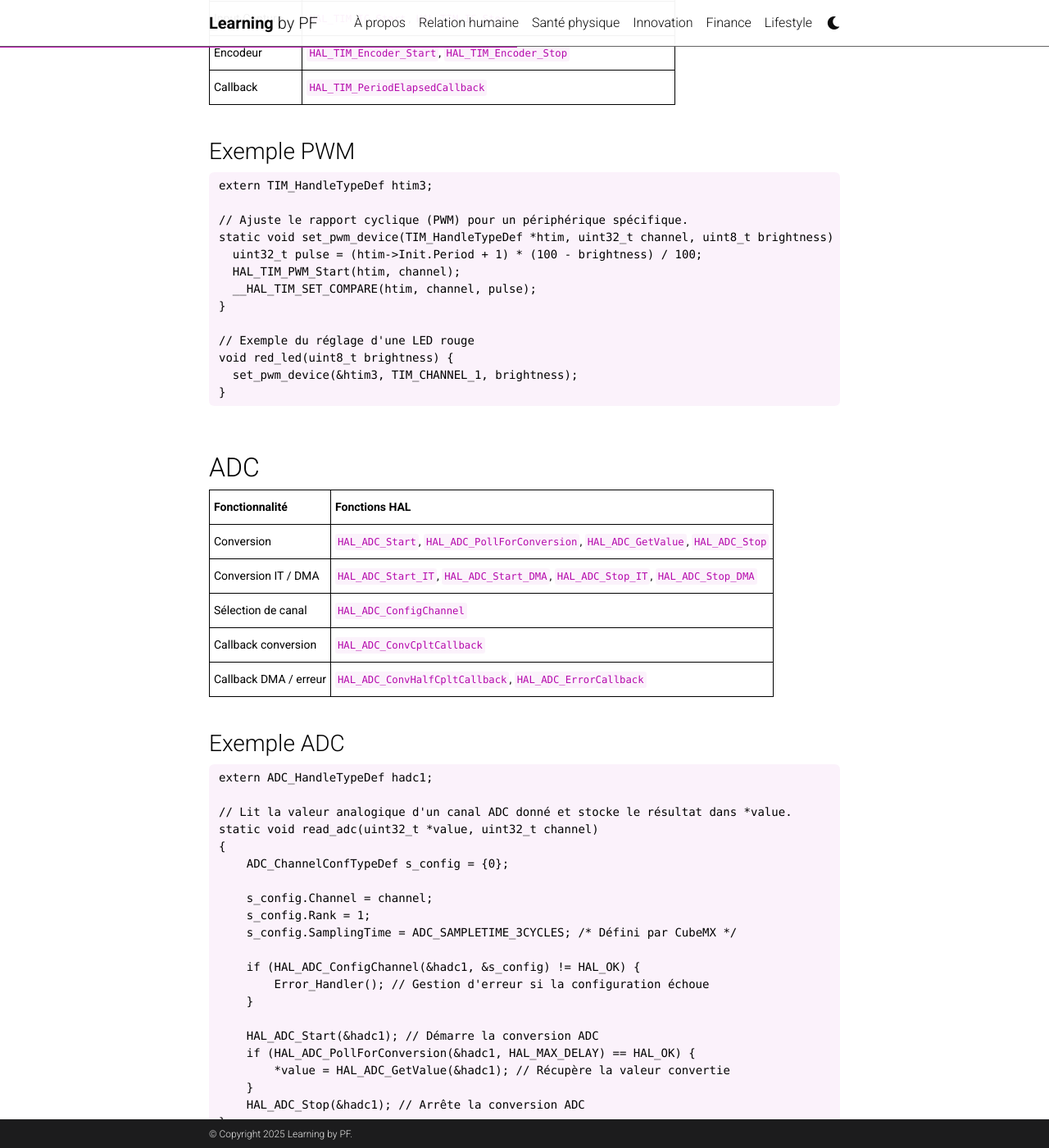
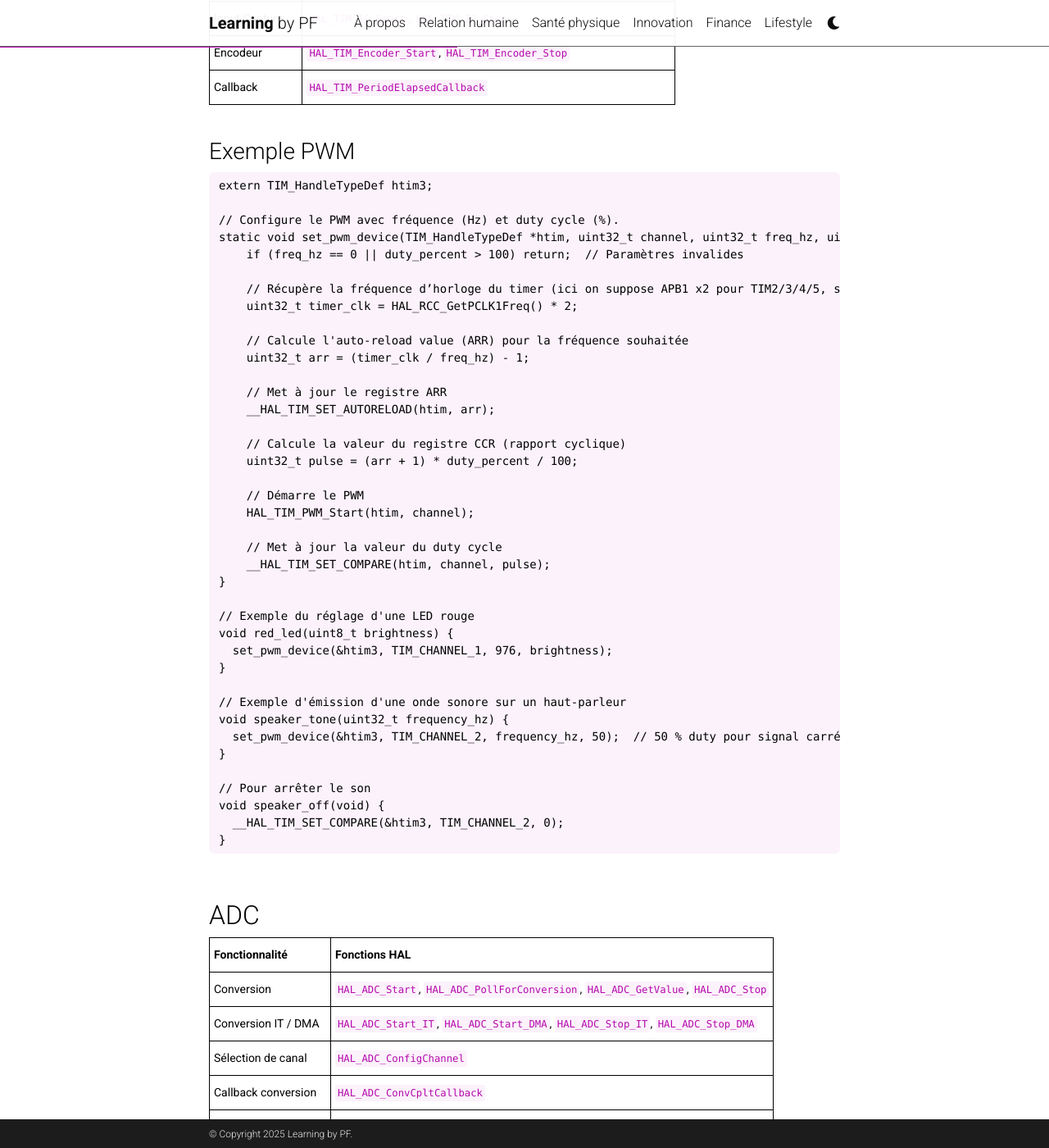
Before and after one commit to mpek29/learning, a Jekyll site: the page built from _innovation/stm32_hal.md, in a window 1280 px wide and 1400 px high, scrolled down 2055 px. Shown: the whole window at 82% size. Built offline with Jekyll 4.4.1, drawn with Linux system fonts in a browser that asks for light colours; comment, search, counter and statistics services are not loaded; a style sheet for code colours, icons or effects is not loaded.

Commit message:
Update stm32_hal.md

````diff
--- a/_innovation/stm32_hal.md
+++ b/_innovation/stm32_hal.md
@@ -88,16 +88,42 @@ GPIO_PinState sw_up() {
 ```c
 extern TIM_HandleTypeDef htim3;
 
-// Ajuste le rapport cyclique (PWM) pour un périphérique spécifique.
-static void set_pwm_device(TIM_HandleTypeDef *htim, uint32_t channel, uint8_t brightness) {
-  uint32_t pulse = (htim->Init.Period + 1) * (100 - brightness) / 100;
-  HAL_TIM_PWM_Start(htim, channel);
-  __HAL_TIM_SET_COMPARE(htim, channel, pulse);
+// Configure le PWM avec fréquence (Hz) et duty cycle (%).
+static void set_pwm_device(TIM_HandleTypeDef *htim, uint32_t channel, uint32_t freq_hz, uint8_t duty_percent) {
+    if (freq_hz == 0 || duty_percent > 100) return;  // Paramètres invalides
+
+    // Récupère la fréquence d’horloge du timer (ici on suppose APB1 x2 pour TIM2/3/4/5, sinon adapter)
+    uint32_t timer_clk = HAL_RCC_GetPCLK1Freq() * 2;
+
+    // Calcule l'auto-reload value (ARR) pour la fréquence souhaitée
+    uint32_t arr = (timer_clk / freq_hz) - 1;
+
+    // Met à jour le registre ARR
+    __HAL_TIM_SET_AUTORELOAD(htim, arr);
+
+    // Calcule la valeur du registre CCR (rapport cyclique)
+    uint32_t pulse = (arr + 1) * duty_percent / 100;
+
+    // Démarre le PWM
+    HAL_TIM_PWM_Start(htim, channel);
+
+    // Met à jour la valeur du duty cycle
+    __HAL_TIM_SET_COMPARE(htim, channel, pulse);
 }
 
 // Exemple du réglage d'une LED rouge
 void red_led(uint8_t brightness) {
-  set_pwm_device(&htim3, TIM_CHANNEL_1, brightness);
+  set_pwm_device(&htim3, TIM_CHANNEL_1, 976, brightness);
+}
+
+// Exemple d'émission d'une onde sonore sur un haut-parleur
+void speaker_tone(uint32_t frequency_hz) {
+  set_pwm_device(&htim3, TIM_CHANNEL_2, frequency_hz, 50);  // 50 % duty pour signal carré
+}
+
+// Pour arrêter le son
+void speaker_off(void) {
+  __HAL_TIM_SET_COMPARE(&htim3, TIM_CHANNEL_2, 0);
 }
 ```
 
````
